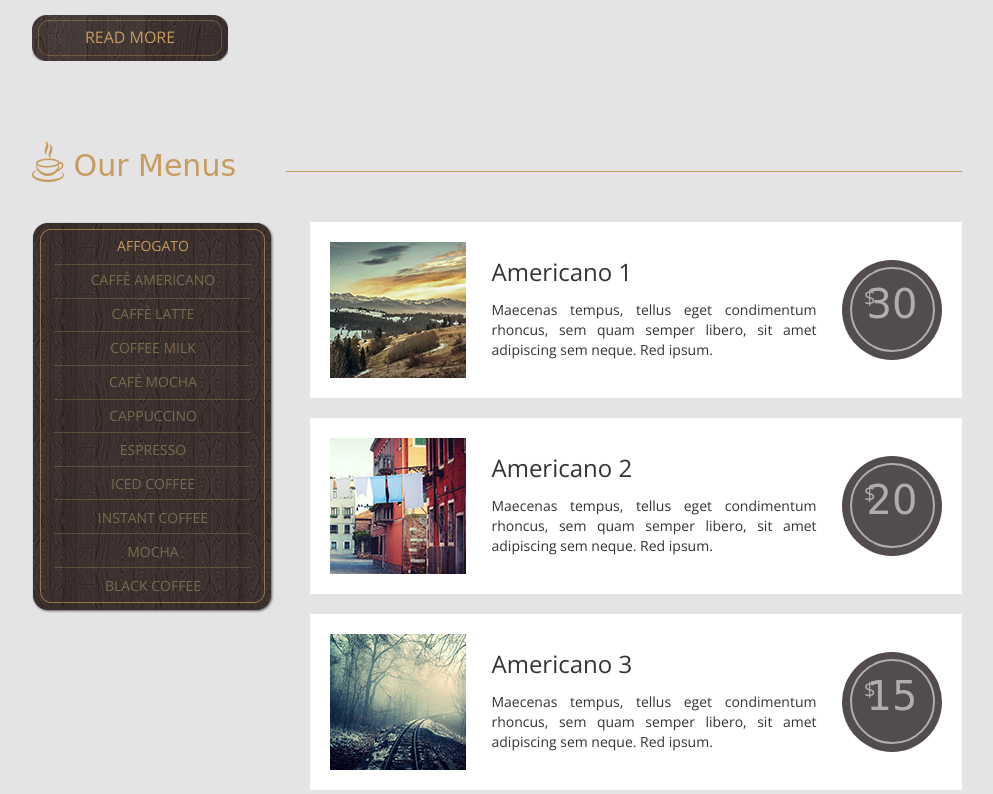
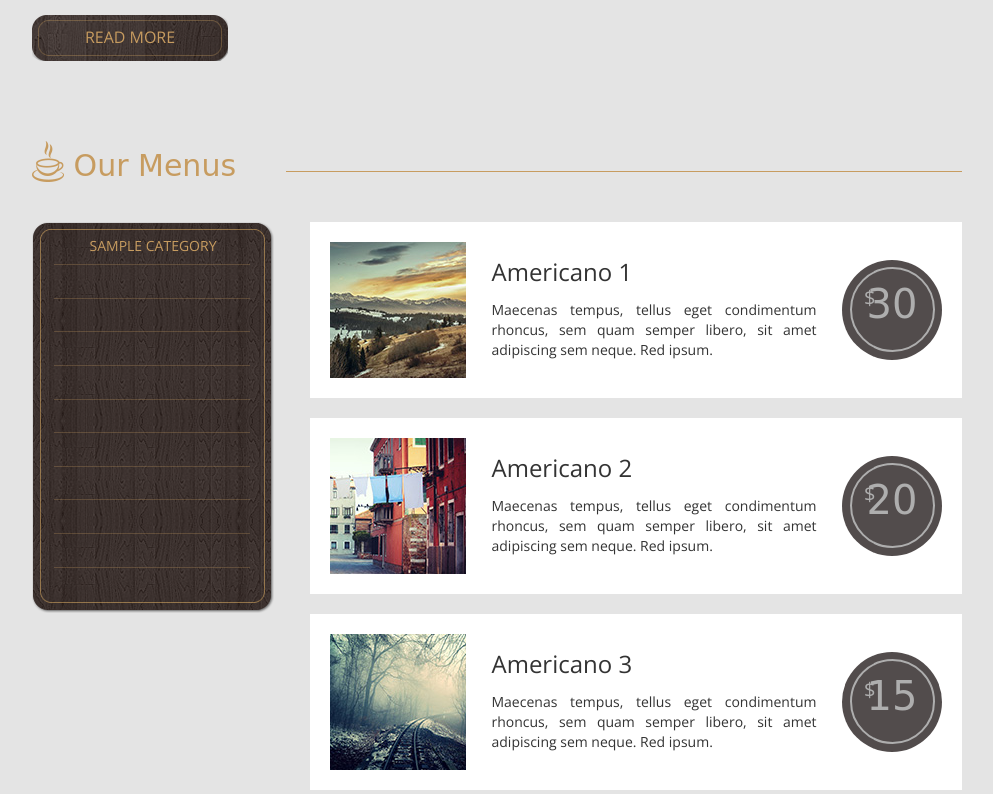
Before and after one commit to shahrzadjafari95/cafe_site, a Django app: page /menu/ in a window 1280 px wide. Shown: the part 1348-2142 px from the top of the page, without its empty margins (143-1136 px from the left). Run offline with Django 4.2, Linux system fonts and the light colour scheme; tables that the repository leaves empty hold one stand-in row (values such as "Sample post"); some libraries are stand-ins or nearby versions; some web fonts are replaced.

Commit message:
show all_categories that pass from menu/views in menu.html with using loop and get category.name

```diff
--- a/templates/menu/menu.html
+++ b/templates/menu/menu.html
@@ -41,19 +41,11 @@
             <div class="col-lg-3 col-md-3">
               <div class="tm-position-relative margin-bottom-30">
                 <nav class="tm-side-menu">
+                  {% for category in all_categories %}
                   <ul>
-                    <li><a href="#" class="active">Affogato</a></li>
-                    <li><a href="#">Caffè Americano</a></li>
-                    <li><a href="#">Caffè latte</a></li>
-                    <li><a href="#">Coffee milk</a></li>
-                    <li><a href="#">Café mocha</a></li>
-                    <li><a href="#">Cappuccino</a></li>
-                    <li><a href="#">Espresso</a></li>
-                    <li><a href="#">Iced coffee</a></li>
-                    <li><a href="#">Instant coffee</a></li>
-                    <li><a href="#">Mocha</a></li>
-                    <li><a href="#">black coffee</a></li>
+                    <li><a href="#" class="active">{{category.name}}</a></li>
                   </ul>
+                  {% endfor %}
                 </nav>
                 <img src="{% static 'img/vertical-menu-bg.png' %}" alt="Menu bg" class="tm-side-menu-bg">
               </div>
```
